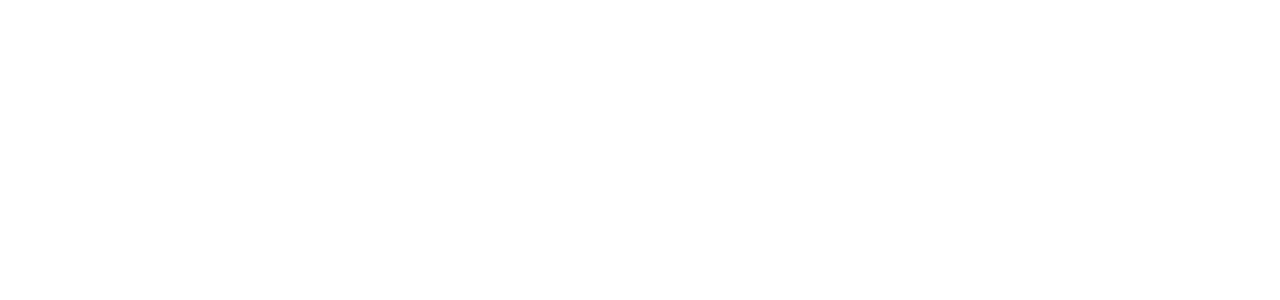
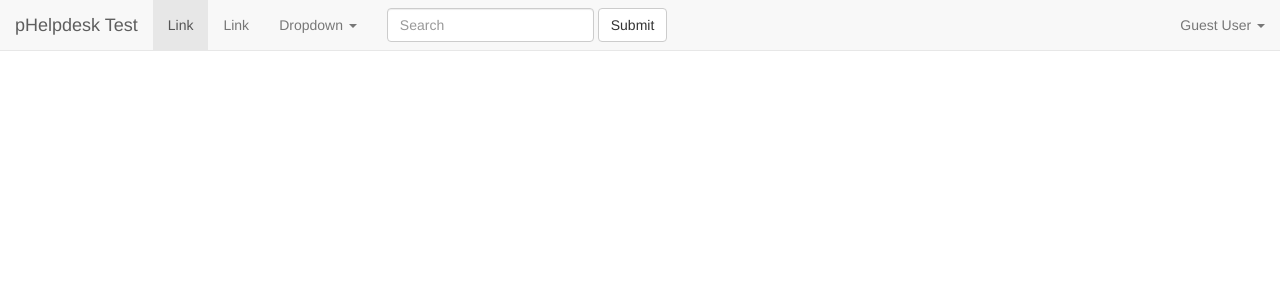
Before and after one commit to thatoddmailbox/pHelpdesk, a PHP site: page /index.php in a window 1280 px wide. Before the commit the part shown is empty. Shown: the top 300 px of the page. Run offline with PHP 8.4, Linux system fonts and the light colour scheme.

Commit message:
Add navbar

```diff
--- a/header.inc.php
+++ b/header.inc.php
@@ -6,11 +6,67 @@
 <!DOCTYPE html>
 <html>
 	<head>
-		<title><?php echo htmlspecialchars(SITE_NAME); ?></title>
+		<title><?php echo htmlentities(SITE_NAME); ?></title>
 
 		<link rel="stylesheet" href="css/bootstrap.min.css" />
 
 		<script src="js/jquery-1.11.2.min.js"></script>
 		<script src="js/bootstrap.min.js"></script>
+
+		<style>
+		body {
+			padding-top: 70px;
+		}
+		</style>
 	</head>
 	<body>
+		<nav class="navbar navbar-default navbar-fixed-top">
+			<div class="container-fluid">
+				<div class="navbar-header">
+					<button type="button" class="navbar-toggle collapsed" data-toggle="collapse" data-target="#nav-collapse">
+						<span class="sr-only">Toggle navigation</span>
+						<span class="icon-bar"></span>
+						<span class="icon-bar"></span>
+						<span class="icon-bar"></span>
+					</button>
+					<a class="navbar-brand" href="#"><?php echo htmlentities(SITE_NAME); ?></a>
+				</div>
+
+				<div class="collapse navbar-collapse" id="nav-collapse">
+					<ul class="nav navbar-nav">
+						<li class="active"><a href="#">Link <span class="sr-only">(current)</span></a></li>
+						<li><a href="#">Link</a></li>
+						<li class="dropdown">
+							<a href="#" class="dropdown-toggle" data-toggle="dropdown" role="button" aria-expanded="false">Dropdown <span class="caret"></span></a>
+							<ul class="dropdown-menu" role="menu">
+								<li><a href="#">Action</a></li>
+								<li><a href="#">Another action</a></li>
+								<li><a href="#">Something else here</a></li>
+								<li class="divider"></li>
+								<li><a href="#">Separated link</a></li>
+								<li class="divider"></li>
+								<li><a href="#">One more separated link</a></li>
+							</ul>
+						</li>
+					</ul>
+					<form class="navbar-form navbar-left" role="search">
+						<div class="form-group">
+							<input type="text" class="form-control" placeholder="Search">
+						</div>
+						<button type="submit" class="btn btn-default">Submit</button>
+					</form>
+					<ul class="nav navbar-nav navbar-right">
+						<li class="dropdown">
+							<a href="#" class="dropdown-toggle" data-toggle="dropdown" role="button" aria-expanded="false">Guest User <span class="caret"></span></a>
+							<ul class="dropdown-menu" role="menu">
+								<li><a href="#">Action</a></li>
+								<li><a href="#">Another action</a></li>
+								<li><a href="#">Something else here</a></li>
+								<li class="divider"></li>
+								<li><a href="#">Separated link</a></li>
+							</ul>
+						</li>
+					</ul>
+				</div><!-- /.navbar-collapse -->
+			</div><!-- /.container-fluid -->
+		</nav>
```
